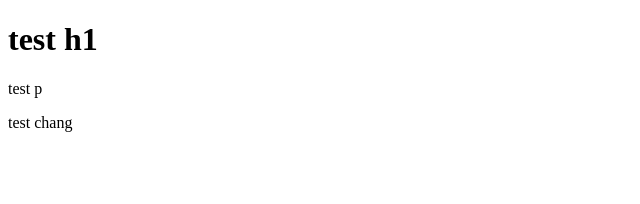
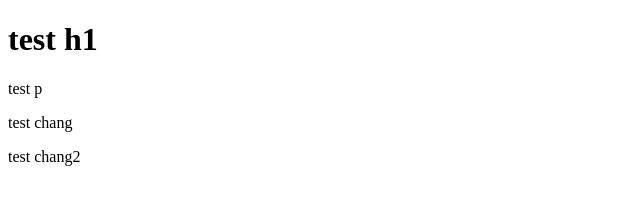
Before and after one commit to zahrash64/zaproject1, a plain HTML site: page index.html in a window 1280 px wide. Shown: the full height of the page, 0-640 px from the left. Drawn offline with Linux system fonts and the light colour scheme.

Commit message:
add secend chang index.html

```diff
--- a/index.html
+++ b/index.html
@@ -7,4 +7,5 @@
 	<h1>test h1</h1>
 	<p>test p</p>
 	<p>test chang</p>
+	<p>test chang2</p>
 </body>
```
